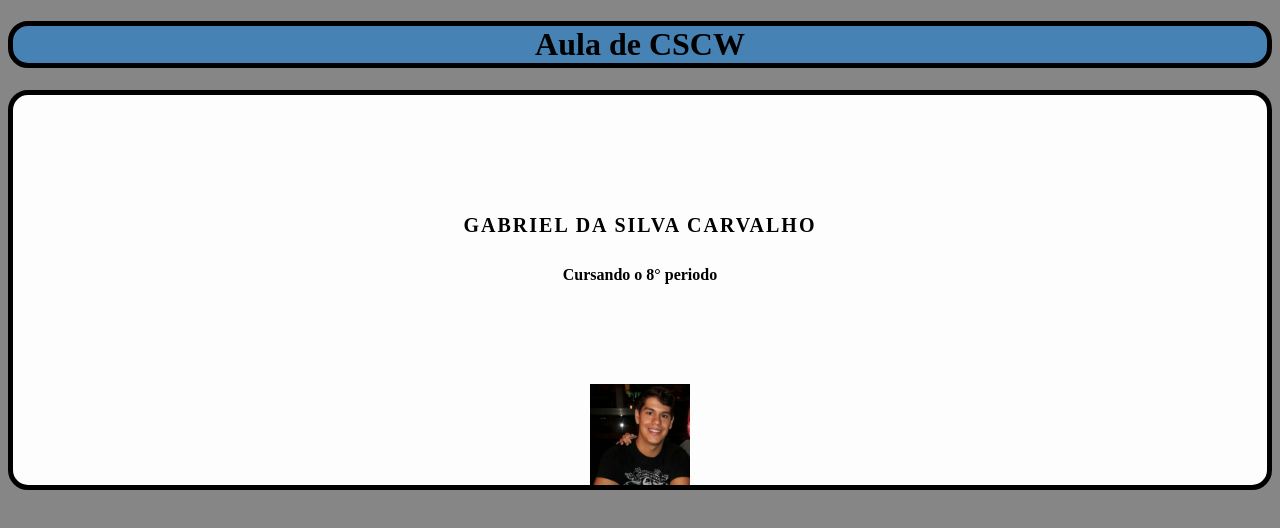
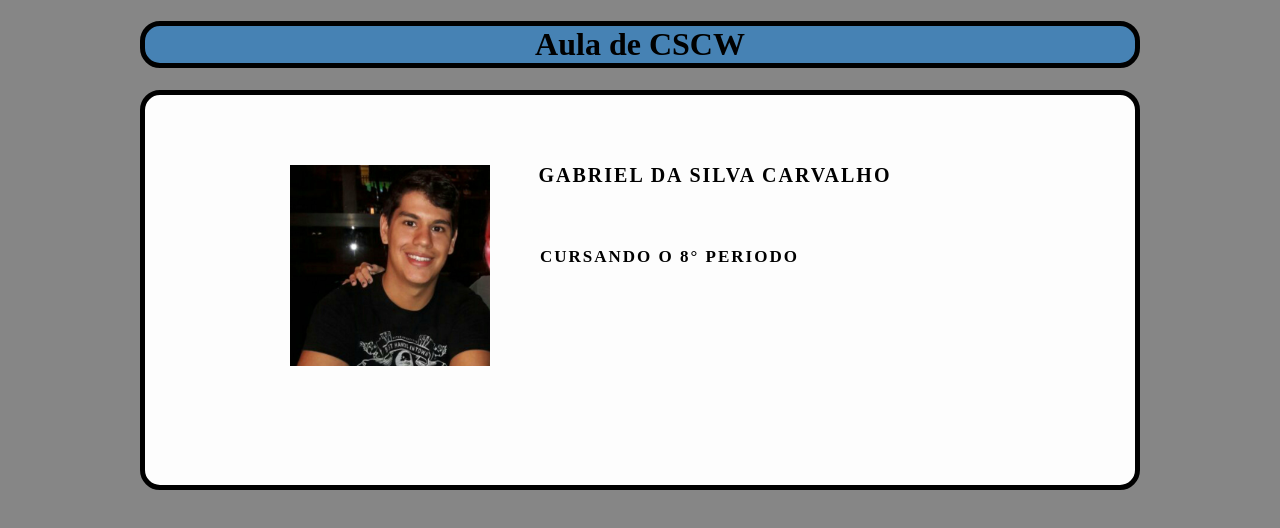
Before and after one commit to GabrielCarvalho06/CSCW, a plain HTML site: page index.html in a window 1280 px wide. Drawn offline with Linux system fonts and the light colour scheme.

Commit message:
Minha página pessoal

```diff
--- a/index.html
+++ b/index.html
@@ -6,15 +6,16 @@
         <link rel="stylesheet" href="style.css"/>
     </head>
     <body>
-        <h1 id="titulo"><center>Aula de CSCW</center></h1>
-        <center><div class="conteudo">
+        <center><h1 id="titulo"><center>Aula de CSCW</center></h1>
+        <div class="conteudo">
             <p>
                 <strong>Gabriel da Silva Carvalho</strong>
-                <br>
+            </p>
+            <p1>
                 <h4>Cursando o 8° periodo</h4>
-            </p>
+            </p1>
             <div class = "imagem">
-                <img src=perfil.jpg width = "100px">
+                <img src=perfil.jpg width = "200px">
             </div>
         </div></center>
     </body>
--- a/style.css
+++ b/style.css
@@ -11,6 +11,8 @@ body {
     color:#000000;
     border: 5px solid #000000;
     border-radius: 20px;
+    width:1000px;
+    position: center;
 }
 
 .conteudo {
@@ -19,6 +21,7 @@ body {
     padding: 10px;
     border-radius: 20px;
     height: 400px;
+    width: 1000px;
 }
 
 p {
@@ -29,18 +32,21 @@ p {
     text-transform: uppercase;
     letter-spacing: 2px;
     line-height: 40px;
-    margin-top: 100px;
+    margin-top: 50px;
+    margin-left: 150px;
 }
 
 p1 {
+    position: absolute;
     color:#000000;
-    font-size:20px;
+    font-size:17px;
     font-weight:bold;
-    font-family: Comic Sans MS;
-    text-align: left;
+    text-align: center;
     text-transform: uppercase;
     letter-spacing: 2px;
     line-height: 40px;
+    margin-top:;
+    margin-left:-100px;
 }
 
 p2 {
@@ -56,5 +62,8 @@ p2 {
 
 .imagem {
     position: static;
-    margin-bottom: 5000px;
+    width:200px;
+    margin-top: -50px;
+    margin-left: -500px;
+    border-radius: 10px;
 }
```
